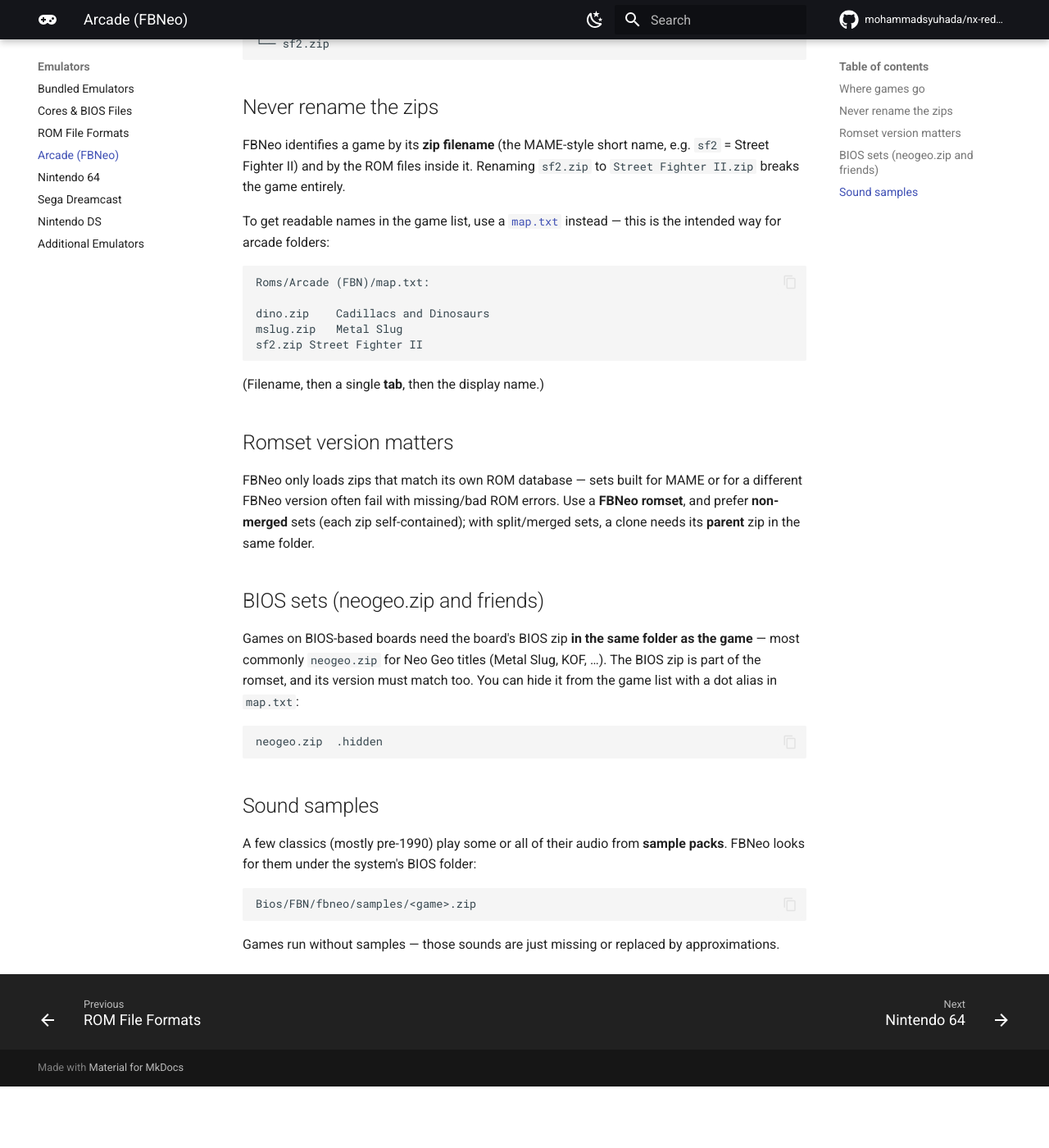
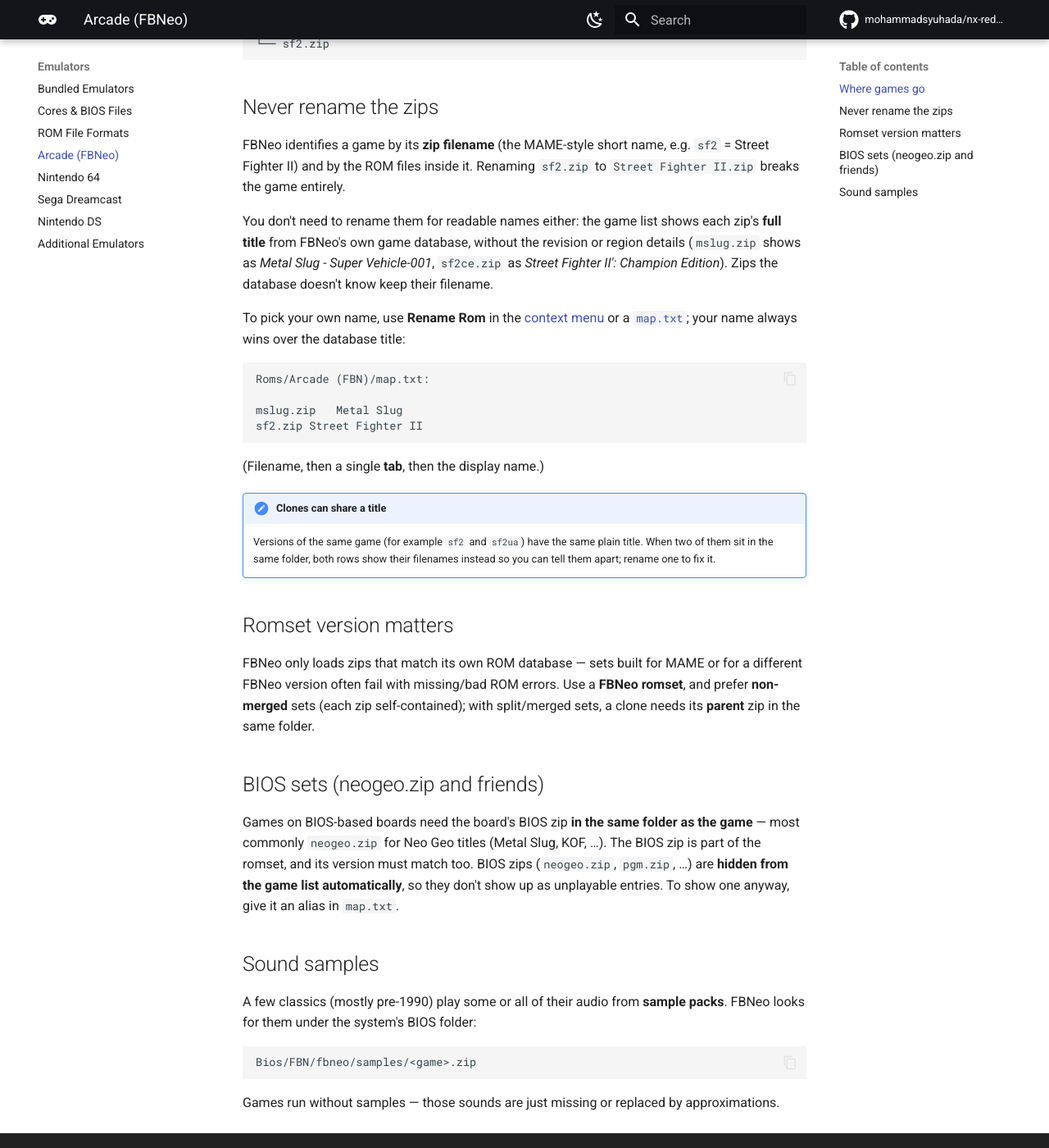
Before and after one commit to mohammadsyuhada/nx-redux-docs, an MkDocs documentation site: the page built from docs/emulators/arcade.md, in a window 1280 px wide and 1400 px high, scrolled down 480 px. Shown: the whole window at 82% size. Built offline with MkDocs 1.6.1 and Material for MkDocs 9.7.7, drawn with Linux system fonts in a browser that asks for light colours; comment, search, counter and statistics services are not loaded; before the commit the page ends 1805 px from its top, so only the background shows below that.

Commit message:
docs(arcade): arcade games show their full titles and BIOS zips are hidden automatically

````diff
--- a/docs/emulators/arcade.md
+++ b/docs/emulators/arcade.md
@@ -22,19 +22,31 @@
 e.g. `sf2` = Street Fighter II) and by the ROM files inside it. Renaming
 `sf2.zip` to `Street Fighter II.zip` breaks the game entirely.
 
-To get readable names in the game list, use a
-[`map.txt`](../guide/main-menu.md#custom-display-names-maptxt) instead —
-this is the intended way for arcade folders:
+You don't need to rename them for readable names either: the game list shows
+each zip's **full title** from FBNeo's own game database, without the
+revision or region details (`mslug.zip` shows as *Metal Slug - Super
+Vehicle-001*, `sf2ce.zip` as *Street Fighter II': Champion Edition*). Zips
+the database doesn't know keep their filename.
+
+To pick your own name, use **Rename Rom** in the
+[context menu](../guide/context-menu.md) or a
+[`map.txt`](../guide/main-menu.md#custom-display-names-maptxt); your name
+always wins over the database title:
 
 ```
 Roms/Arcade (FBN)/map.txt:
 
-dino.zip	Cadillacs and Dinosaurs
 mslug.zip	Metal Slug
 sf2.zip	Street Fighter II
 ```
 
 (Filename, then a single **tab**, then the display name.)
+
+!!! note "Clones can share a title"
+    Versions of the same game (for example `sf2` and `sf2ua`) have the
+    same plain title. When two of them sit in the same folder, both rows
+    show their filenames instead so you can tell them apart; rename one
+    to fix it.
 
 ## Romset version matters
 
@@ -49,11 +61,9 @@
 Games on BIOS-based boards need the board's BIOS zip **in the same folder
 as the game** — most commonly `neogeo.zip` for Neo Geo titles (Metal Slug,
 KOF, …). The BIOS zip is part of the romset, and its version must match
-too. You can hide it from the game list with a dot alias in `map.txt`:
-
-```
-neogeo.zip	.hidden
-```
+too. BIOS zips (`neogeo.zip`, `pgm.zip`, …) are **hidden from the game
+list automatically**, so they don't show up as unplayable entries. To show
+one anyway, give it an alias in `map.txt`.
 
 ## Sound samples
 
````
Also changed, not shown: docs/emulators/dreamcast.md (+8 -3 lines), docs/guide/main-menu.md (+6 -0 lines).
